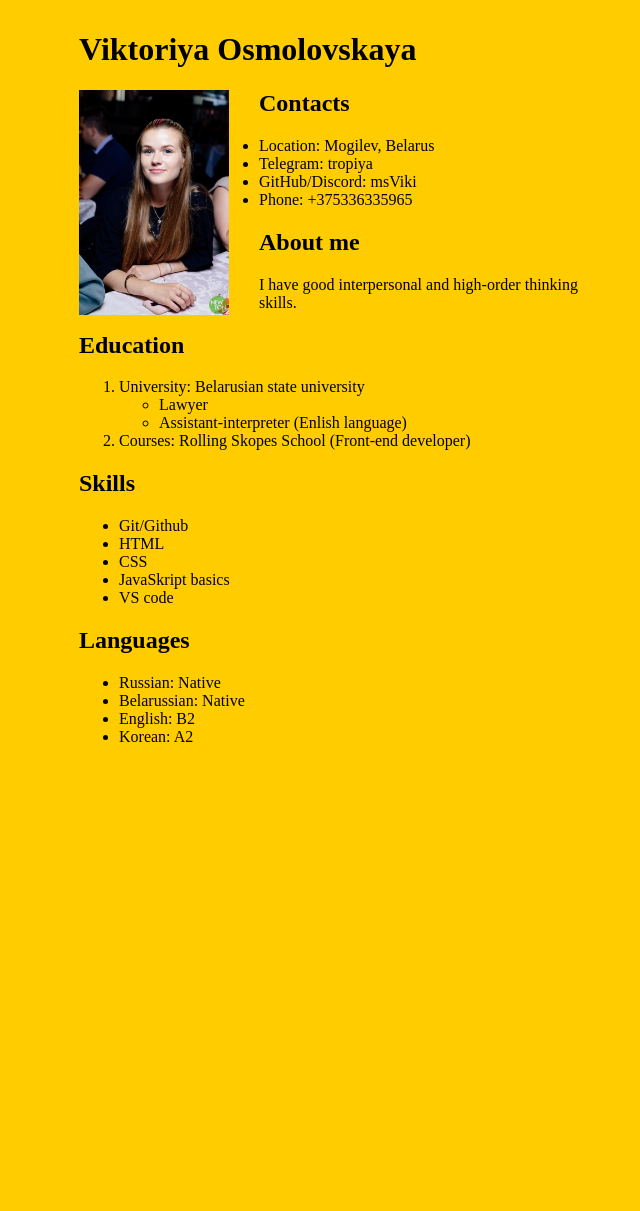
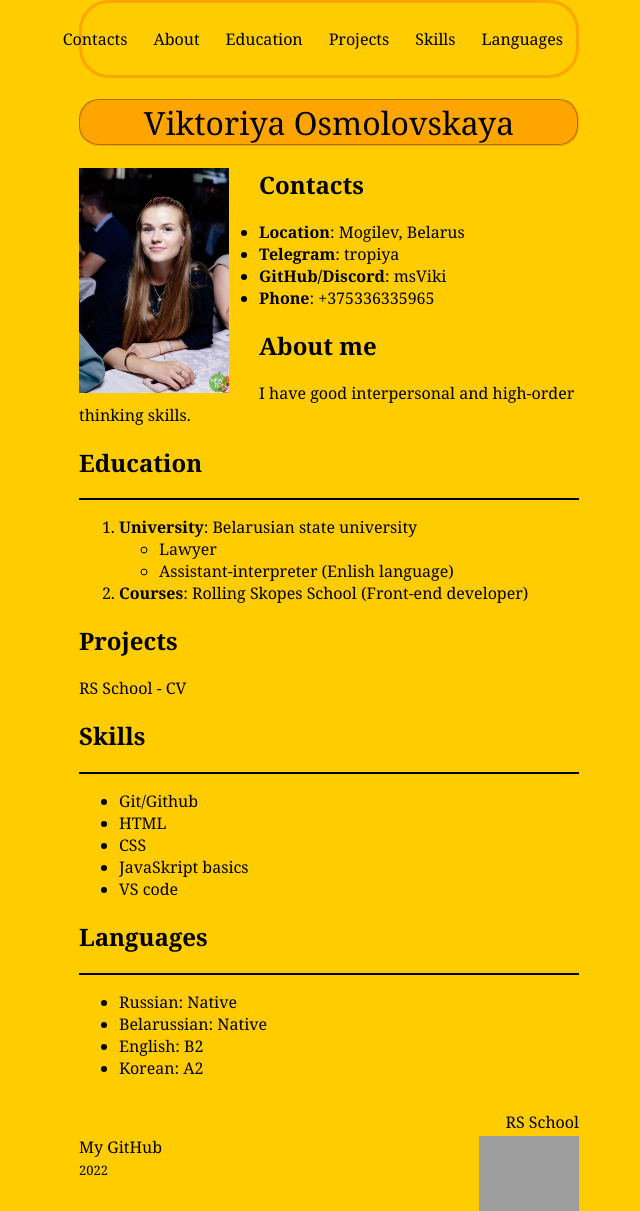
Before and after one commit to msViki/rsschool-cv22, a plain HTML site: page index.html in a window 1280 px wide. Shown: the whole page, without its empty margins (311-951 px from the left). Before the commit the page ends 800 px from the top, so only its background shows below. Drawn offline with Linux system fonts and the light colour scheme; grey boxes are pictures that could not be loaded.

Commit message:
feat: add links and information

```diff
--- a/index.html
+++ b/index.html
@@ -7,36 +7,51 @@
     <title>CV</title>
     <link rel="stylesheet" href="style.css">
 </head>
-<body>
-    <head></head>
-<main>
-<body>
-<h1 class="h1">Viktoriya Osmolovskaya</h1>
+
+
+<body class="body">
+<header><nav class="nav">
+    <ul class="nav-list">
+      <li class="nav-item"><a href="#contacts" class="nav-link">Contacts</a></li>
+      <li class="nav-item"><a href="#about" class="nav-link">About</a></li>
+
+      <li class="nav-item"><a href="#education" class="nav-link">Education</a></li>
+      <li class="nav-item"><a href="#projects" class="nav-link">Projects</a></li>
+      <li class="nav-item"><a href="#skills" class="nav-link">Skills</a></li>
+      <li class="nav-item"><a href="#languages" class="nav-link">Languages</a></li>
+    </ul>
+  </nav></header>
+<main><h1 class="h1">Viktoriya Osmolovskaya</h1>
 
 <img class="img" src="image.jpg" alt="My photo">
 
-<section><h2 class="h2">Contacts</h2>
+<section class="upper"><h2 class="h2" id="contacts">Contacts</h2>
 <ul>
-<li>Location: Mogilev, Belarus</li>
-<li>Telegram: tropiya</li>
-<li>GitHub/Discord: msViki</li>
-<li>Phone: +375336335965</li>
+<li><span class="bold">Location</span>: Mogilev, Belarus</li>
+<li><span class="bold">Telegram</span>: tropiya</li>
+<li><span class="bold">GitHub/Discord</span>: msViki</li>
+<li><span class="bold">Phone</span>: +375336335965</li>
 </ul></section>
 
-<section><h2 class="h2">About me</h2>
+<section class="upper"><h2 class="h2" id="about">About me</h2>
+
 I have good interpersonal and high-order thinking skills. </section>
 
-<section><h2 class="h2">Education</h2>
+<section><h2 class="h2" id="education">Education</h2>
+    <p class="line"></p>
 <ol>
-<li>University: Belarusian state university
+<li><span class="bold">University</span>: Belarusian state university
 <ul>
 <li>Lawyer</li>
 <li>Assistant-interpreter (Enlish language)</li>
 </ul> </li>
-<li>Courses: Rolling Skopes School (Front-end developer) </li>
+<li><span class="bold">Courses</span>: Rolling Skopes School (Front-end developer) </li>
 </ol></section>
+<section><h2 class="h2" id="projects">Projects</h2>
+<span> <a href="https://github.com/msViki/rsschool-cv" class="project">RS School - CV</a></span></section>
 
-<section><h2 class="h2">Skills</h2>
+<section><h2 class="h2" id="skills">Skills</h2>
+    <p class="line"></p>
 <ul>
 <li> Git/Github </li>
 <li> HTML </li>
@@ -45,14 +60,23 @@ I have good interpersonal and high-order thinking skills. </section>
 <li> VS code </li>
 </ul></section>
 
-<section><h2 class="h2">Languages</h2>
+<section><h2 class="h2" id="languages">Languages</h2>
+    <p class="line"></p>
 <ul>
 <li> Russian: Native </li>
 <li> Belarussian: Native </li>
 <li> English: B2 </li>
 <li> Korean: A2 </li>
 </ul></section>
+</main>
+<footer>
+    <p class="RS"><a href="https://rs.school/js/" class="footer">RS School</a></p>
+   <img class="imgRS" src="https://rs.school/images/rs_school_js.svg" alt="RSS logo">
 
+    <span class="git"> <a href="https://github.com/msViki" class="footer">My GitHub</a></span>
+    <p class="year">2022</p>
+</footer>
 
 </body>
+
 </html>
--- a/style.css
+++ b/style.css
@@ -1,16 +1,79 @@
-h1{
-
+.h1{
+   text-align: center;
+   font-family:Georgia, 'Times New Roman', Times, serif;
+   border: 2px groove orange;
+   border-radius: 20px;
+  font-weight: 300;
+   background-color: orange;
+}
+body{
+font-family:Cambria, Cochin, Georgia, Times, 'Times New Roman', serif;
+    width: 500px;
+    margin: auto;
+    background: #fc0;
+    min-height: 100vh;
+    display: flex;
+  flex-direction: column;
+  justify-content: space-between;
+}
+.bold{
+    font-weight: bold;
 }
 
-body{
-    width: 500px; /* Ширина элемента в пикселах */
-    padding: 10px; /* Поля вокруг текста */
-    margin: auto; /* Выравниваем по центру */
-    background: #fc0
-}
-img{
+.img{
     float: left;
     width: 30%;
     height: 30%;
     margin-right: 30px;
+
 }
+
+.footer{
+    text-decoration: none;
+    color: black;
+
+}
+.project{
+    text-decoration: none;
+    color: black;
+}
+.year{
+    text-align: left;
+    font-size: 13px;
+    margin-top: 3px;
+}
+.RS{
+    text-align: right;
+    margin-bottom: 3px;
+}
+.git{
+    text-align: left;
+}
+.imgRS{
+    width: 20%;
+    height: 20%;
+    float:right;
+
+}
+
+.line{
+    border: 1px solid black;
+}
+.nav-list {
+    list-style: none;
+    display: flex;
+  justify-content: flex-end;
+  align-items: center;
+  }
+  .nav-link {
+    padding: 3px 13px;
+    line-height: 40px;
+    text-decoration: none;
+    color: black;
+  }
+  .nav{
+    border: 3px solid orange;
+    border-radius: 30px;
+
+    box-sizing: content-box;
+  }
```
Also changed, not shown: 1 other file.
